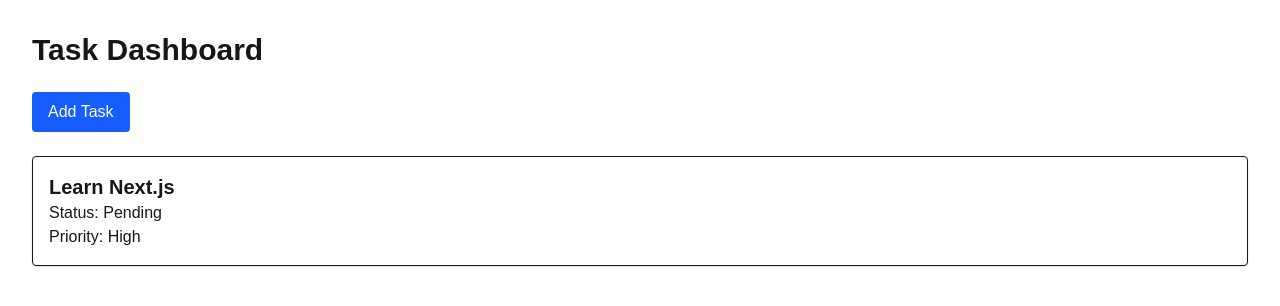
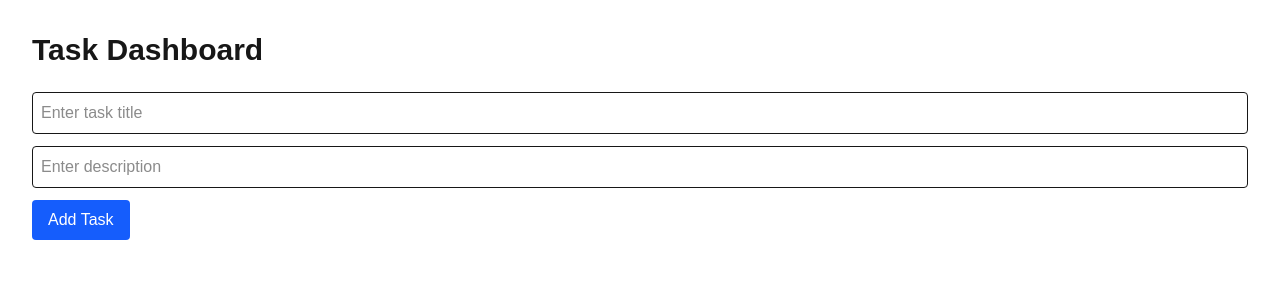
Before and after one commit to mahi2k67/Task-Management, a Next.js app: page /dashboard in a window 1280 px wide. Shown: the top 306 px of the page. Built offline with nearby package versions, Linux system fonts and the light colour scheme.

Commit message:
Connect dashboard to task API

```diff
--- a/app/dashboard/page.tsx
+++ b/app/dashboard/page.tsx
@@ -1,21 +1,36 @@
+"use client";
+
+import { useState } from "react";
+
 export default function DashboardPage() {
+  const [title, setTitle] = useState("");
+  const [description, setDescription] = useState("");
+
   return (
     <main className="min-h-screen p-8">
       <h1 className="text-3xl font-bold mb-6">
         Task Dashboard
       </h1>
 
-      <button className="bg-blue-600 text-white px-4 py-2 rounded mb-6">
+      <input
+        type="text"
+        placeholder="Enter task title"
+        className="w-full border p-2 rounded mb-3"
+        value={title}
+        onChange={(e) => setTitle(e.target.value)}
+      />
+
+      <input
+        type="text"
+        placeholder="Enter description"
+        className="w-full border p-2 rounded mb-3"
+        value={description}
+        onChange={(e) => setDescription(e.target.value)}
+      />
+
+      <button className="bg-blue-600 text-white px-4 py-2 rounded">
         Add Task
       </button>
-
-      <div className="border p-4 rounded shadow">
-        <h2 className="text-xl font-semibold">
-          Learn Next.js
-        </h2>
-        <p>Status: Pending</p>
-        <p>Priority: High</p>
-      </div>
     </main>
   );
 }
```
